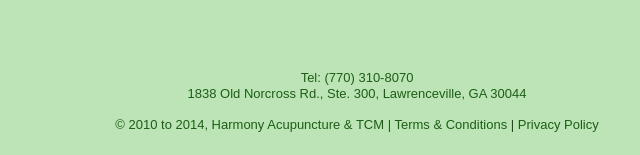
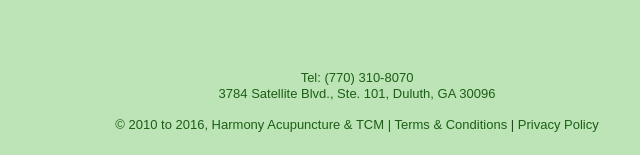
Before and after one commit to hatcm/hatcm.github.io, a plain HTML site: page contact/index.html in a window 1280 px wide. Shown: the part 757-912 px from the top of the page, 283-923 px from the left. Drawn offline with nearby package versions, Linux system fonts and the light colour scheme.

Commit message:
Change of the address on the bottom

```diff
--- a/contact/index.html
+++ b/contact/index.html
@@ -78,11 +78,11 @@
       <a href="../home/locations">
         Tel: (770) 310-8070
         <br/>
-        1838 Old Norcross Rd., Ste. 300,
-        Lawrenceville, GA 30044
+        3784 Satellite Blvd., Ste. 101,
+        Duluth, GA 30096
         </p>
       <p>
-        &copy; 2010 to 2014, Harmony Acupuncture &amp; TCM |
+        &copy; 2010 to 2016, Harmony Acupuncture &amp; TCM |
         <a href="../terms">Terms &amp; Conditions</a> |
         <a href="../privacy">Privacy Policy</a>
       </p>
```
